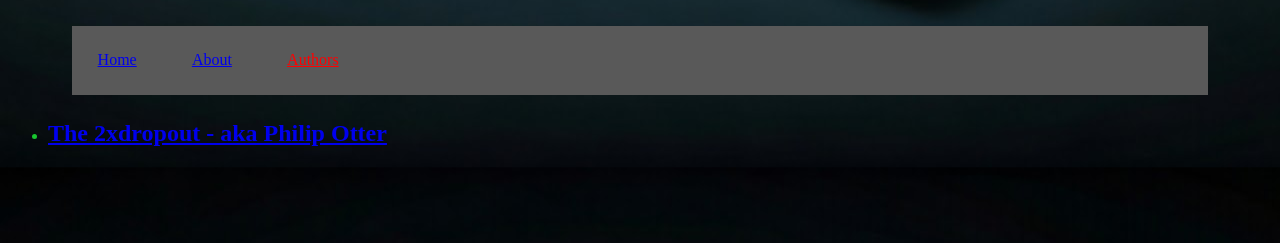
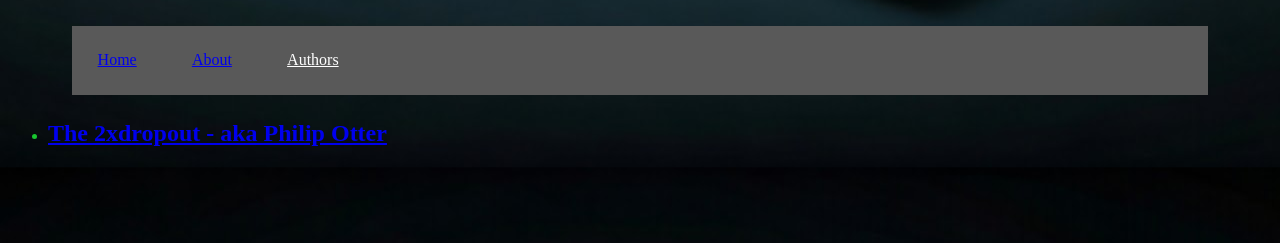
Before and after one commit to Philip-Otter/pbandt.github.io, a Jekyll site: the page built from authors.html, in a window 1280 px wide. Shown: the top 243 px of the page. Built offline with Jekyll 4.4.1, drawn with Linux system fonts in a browser that asks for light colours.

Commit message:
Update navigation.html

```diff
--- a/_includes/navigation.html
+++ b/_includes/navigation.html
@@ -1,6 +1,6 @@
 <nav class = "navBar">
   {% for item in site.data.navigation %}
-    <a href = "/pbandt.github.io{{ item.link }}" {% if page.url == item.link %} style = "color: red;" {% endif %}>
+    <a href = "/pbandt.github.io{{ item.link }}" {% if page.url == item.link %} style = "color: white;" {% endif %}>
       {{ item.name }}
     </a>
   {% endfor %}
```
